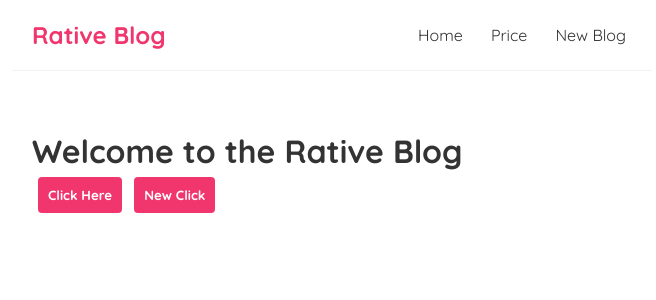
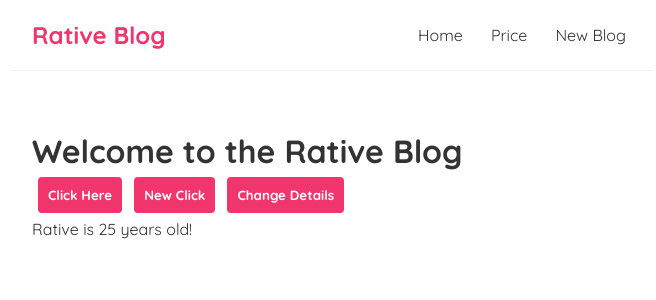
Before and after one commit to suvepatra004/mamba-blog, a React (Create React App) app: page / in a window 1280 px wide. Shown: the top 300 px of the page, without its empty margins (308-964 px from the left). Built offline with nearby package versions, Linux system fonts and the light colour scheme.

Commit message:
added a useState hook for dynamic renfering.

```diff
--- a/src/Home.js
+++ b/src/Home.js
@@ -1,3 +1,5 @@
+import { useState } from "react";
+
 const Home = () => {
 
     const handleClick = () => {
@@ -8,11 +10,28 @@ const Home = () => {
         console.log(`Hello ${name}, welcome to the Rative Blog!`);
     }
 
+    // Function for using "useState" hook
+    const [name, setName] = useState('Rative');
+    const [age, setAge] = useState(25);
+
+    const changeName = () => {
+        setName('Suvendu');
+        setAge(50);
+    }
+
     return (
         <div>
-            <h1>Welcome to the Rative Blog</h1>
-            <button onClick={handleClick} className="home-btn">Click Here</button>
-            <button onClick={handleNewClick('Suvendu')} className="home-btn">New Click</button>
+            <div className="container-1">
+                <h1>Welcome to the Rative Blog</h1>
+                <button onClick={handleClick} className="home-btn">Click Here</button>
+                <button onClick={handleNewClick('Suvendu')} className="home-btn">New Click</button>
+
+                {/* Using the 'useState' hook for changing the name after clicking the button. */}
+                <button onClick={changeName} className="home-btn">Change Details</button>
+            </div>
+            <div className="container-2">
+                <p>{name} is {age} years old!</p>
+            </div>
         </div>
     );
 }
```
